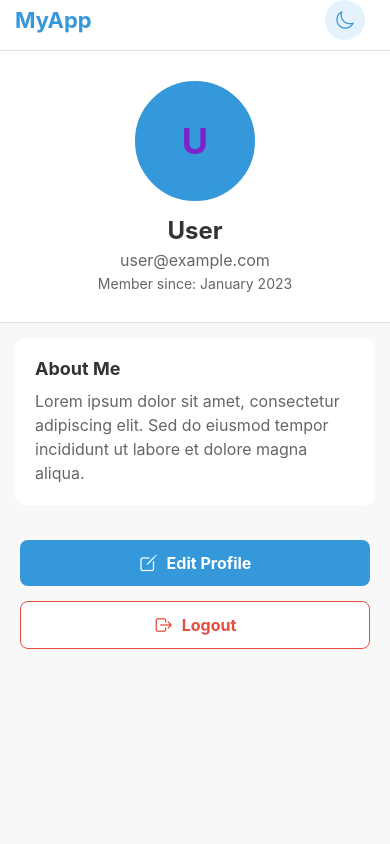
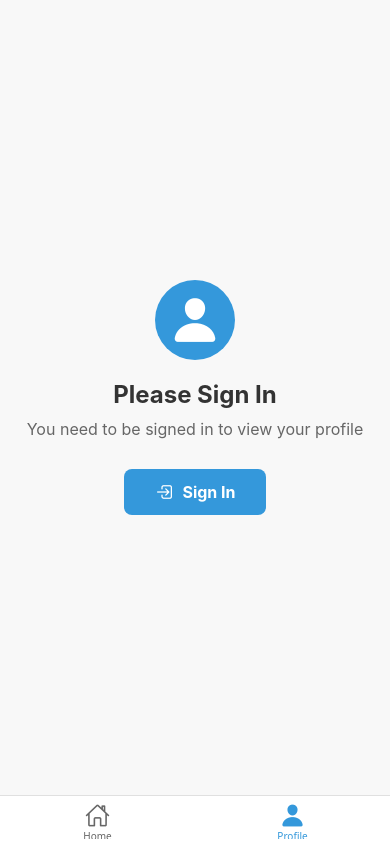
Before and after one commit to umernaseeralam/Simple-Login-App, a React Native app: screen /Profile in a window 390 px wide. Built offline with nearby package versions, Linux system fonts and the light colour scheme.

Commit message:
Fixed list errors , and increased performance

```diff
--- a/src/components/Header.tsx
+++ b/src/components/Header.tsx
@@ -11,6 +11,7 @@ import Ionicons from 'react-native-vector-icons/Ionicons';
 type RootStackParamList = {
   Home: undefined;
   Profile: undefined;
+  ProfileDetail: undefined;
   Login: undefined;
   SignUp: undefined;
   EditProfile: undefined;
@@ -66,7 +67,7 @@ const Header: React.FC<HeaderProps> = ({ showProfileButton = true }) => {
           isLoggedIn ? (
             <TouchableOpacity
               style={styles.profileContainer}
-              onPress={() => navigation.navigate('Profile')}
+              onPress={() => navigation.navigate('ProfileDetail')}
             >
               <Text style={styles.profileText}>
                 {getInitials(user?.name || 'User')}
--- a/src/components/ProductGridCard.tsx
+++ b/src/components/ProductGridCard.tsx
@@ -56,7 +56,7 @@ const ProductGridCard: React.FC<ProductGridCardProps> = memo(({ item, width, col
         <Text style={[styles.title, { color: colors.text }]} numberOfLines={1}>
           {item.title}
         </Text>
-        <Text style={[styles.description, { color: colors.secondaryText }]} numberOfLines={2}>
+        <Text style={[styles.description, { color: colors.secondaryText }]} numberOfLines={1}>
           {item.description}
         </Text>
         <Text style={[styles.price, { color: colors.primary }]}>{item.price}</Text>
--- a/src/navigation/AppNavigator.tsx
+++ b/src/navigation/AppNavigator.tsx
@@ -75,9 +75,9 @@ const HomeTabNavigator = () => {
         tabBarIcon: ({ focused, color, size }) => {
           let iconName = '';
 
-          if (route.name === 'HomeTab') {
+          if (route.name === 'Home') {
             iconName = focused ? 'home' : 'home-outline';
-          } else if (route.name === 'ProfileTab') {
+          } else if (route.name === 'Profile') {
             iconName = focused ? 'person' : 'person-outline';
           }
 
@@ -93,12 +93,12 @@ const HomeTabNavigator = () => {
       })}
     >
       <Tab.Screen
-        name="HomeTab"
+        name="Home"
         component={HomeScreen}
         options={{ title: 'Home' }}
       />
       <Tab.Screen
-        name="ProfileTab"
+        name="Profile"
         component={isLoggedIn ? ProfileScreen : LoginPromptScreen}
         options={{ title: 'Profile' }}
       />
@@ -140,8 +140,8 @@ const MainNavigator = () => {
         cardStyle: { backgroundColor: colors.background }
       }}
     >
-      <MainStack.Screen name="HomeTab" component={HomeTabNavigator} />
-      <MainStack.Screen name="Profile" component={ProfileScreen} />
+      <MainStack.Screen name="TabNavigator" component={HomeTabNavigator} />
+      <MainStack.Screen name="ProfileDetail" component={ProfileScreen} />
       <MainStack.Screen name="EditProfile" component={EditProfileScreen} />
       <MainStack.Screen name="Settings" component={SettingsScreen} />
       <MainStack.Screen name="Chat" component={ChatScreen} />
--- a/src/screens/HomeScreen.tsx
+++ b/src/screens/HomeScreen.tsx
@@ -168,22 +168,31 @@ const HomeScreen: React.FC = () => {
     );
   }, [isLandscape, windowDimensions.width, colors, renderHorizontalItem, horizontalItemWidth]);
 
+  // Create sections for the main FlatList
+  type Section = {
+    id: string;
+    type: 'header' | 'categories' | 'allProducts';
+  };
+
+  const sections: Section[] = [
+    { id: 'header', type: 'header' },
+    { id: 'categories', type: 'categories' },
+    { id: 'allProducts', type: 'allProducts' }
+  ];
+
+  const renderMainListItem = useCallback(({ item }: { item: Section }) => {
+    switch (item.type) {
+      case 'header':
         return (
-    <View style={[styles.container, { backgroundColor: colors.background }]}>
-      <Header />
-
-      <ScrollView
-        showsVerticalScrollIndicator={false}
-        contentContainerStyle={styles.scrollContainer}
-      >
           <View style={[styles.titleContainer, { backgroundColor: colors.card, borderBottomColor: colors.border }]}>
             <Text className='text-2xl font-bold text-purple-700'>Featured Products</Text>
             <Text style={[styles.pageSubtitle, { color: colors.secondaryText }]}>
               Browse our collection of tech accessories
             </Text>
           </View>
-
-        {/* Horizontal categories layout */}
+        );
+      case 'categories':
+        return (
           <View style={[
             styles.horizontalSection,
             isLandscape ? styles.horizontalSectionLandscape : styles.horizontalSectionPortrait
@@ -193,17 +202,15 @@ const HomeScreen: React.FC = () => {
                 {categories.map(category => renderCategorySection(category))}
               </View>
             ) : (
-            <ScrollView
-              horizontal
-              showsHorizontalScrollIndicator={false}
-              contentContainerStyle={styles.categoriesContainer}
-            >
+              <View style={styles.categoriesContainer}>
                 {categories.map(category => renderCategorySection(category))}
-            </ScrollView>
+              </View>
             )}
           </View>
-
-        {/* Grid layout for all products */}
+        );
+      case 'allProducts':
+        return (
+          <>
             <Text style={[styles.sectionTitle, { color: colors.text }]}>All Products</Text>
             <View style={styles.gridContainer}>
               <FlatList
@@ -223,7 +230,24 @@ const HomeScreen: React.FC = () => {
                 })}
               />
             </View>
-      </ScrollView>
+          </>
+        );
+      default:
+        return null;
+    }
+  }, [colors, isLandscape, renderCategorySection, renderGridItem, numColumns, windowDimensions.width]);
+
+  return (
+    <View style={[styles.container, { backgroundColor: colors.background }]}>
+      <Header />
+
+      <FlatList
+        data={sections}
+        renderItem={renderMainListItem}
+        keyExtractor={item => item.id}
+        showsVerticalScrollIndicator={false}
+        contentContainerStyle={styles.scrollContainer}
+      />
     </View>
   );
 };
--- a/src/screens/ProfileScreen.tsx
+++ b/src/screens/ProfileScreen.tsx
@@ -1,5 +1,5 @@
 import React, { useState } from 'react';
-import { View, Text, StyleSheet, TouchableOpacity, ScrollView, Alert } from 'react-native';
+import { View, Text, StyleSheet, TouchableOpacity, Alert } from 'react-native';
 import { useNavigation, CommonActions } from '@react-navigation/native';
 import { StackNavigationProp } from '@react-navigation/stack';
 import Header from '../components/Header';
@@ -69,7 +69,7 @@ const ProfileScreen: React.FC = () => {
     <View style={[styles.container, { backgroundColor: colors.background }]}>
       <Header showProfileButton={false} />
 
-      <ScrollView style={styles.scrollView}>
+      <View style={styles.contentContainer}>
         <View style={[styles.profileHeader, {
           backgroundColor: colors.card,
           borderBottomColor: colors.border
@@ -90,7 +90,7 @@ const ProfileScreen: React.FC = () => {
           shadowColor: colors.text
         }]}>
           <Text style={[styles.sectionTitle, { color: colors.text }]}>About Me</Text>
-          <Text style={[styles.bioText, { color: colors.secondaryText }]}>
+          <Text className='text-emerald-700'>
             {user?.bio || 'Lorem ipsum dolor sit amet, consectetur adipiscing elit. Sed do eiusmod tempor incididunt ut labore et dolore magna aliqua.'}
           </Text>
         </View>
@@ -122,7 +122,7 @@ const ProfileScreen: React.FC = () => {
             </Text>
           </TouchableOpacity>
         </View>
-      </ScrollView>
+      </View>
     </View>
   );
 };
@@ -131,7 +131,7 @@ const styles = StyleSheet.create({
   container: {
     flex: 1,
   },
-  scrollView: {
+  contentContainer: {
     flex: 1,
   },
   profileHeader: {
```
Lines whose indentation alone changed are shown as unchanged.
